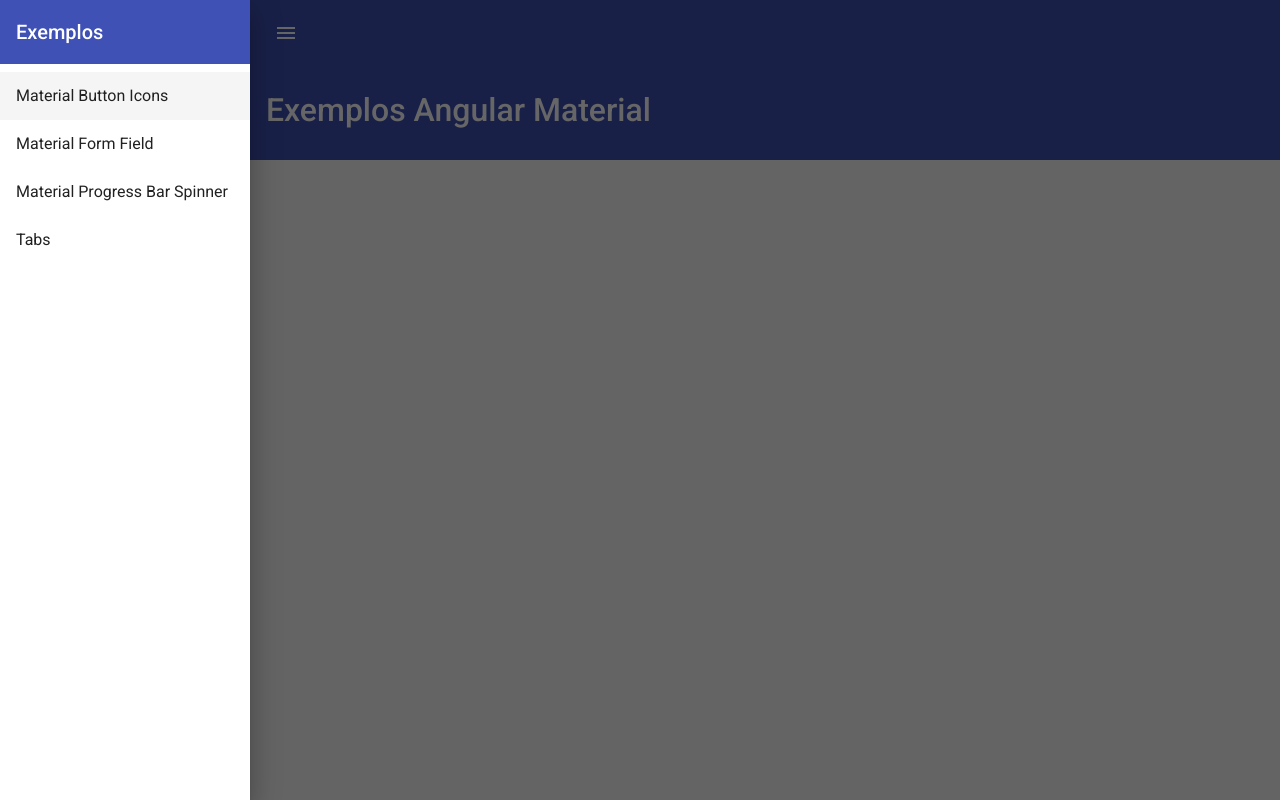
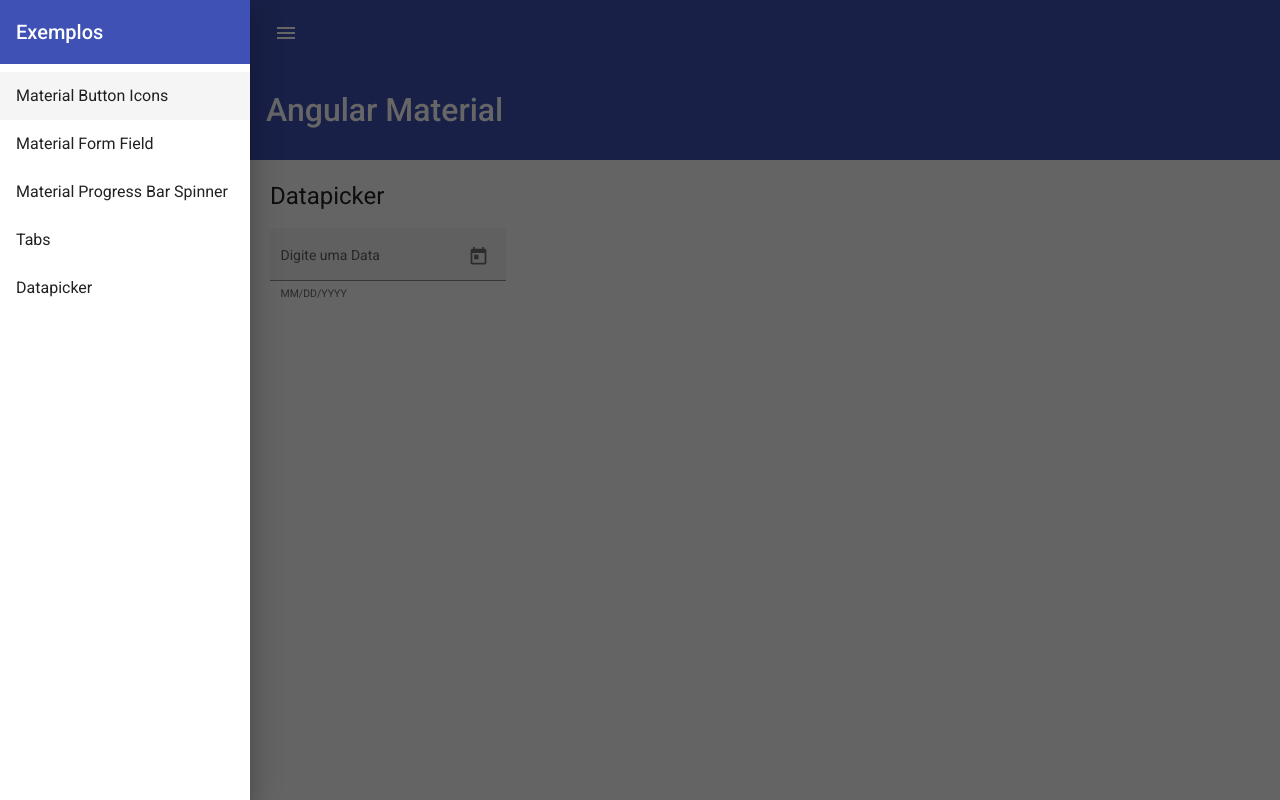
Before and after one commit to wweber-eng/01-Frontend, an Angular app in the folder 02 - Angular Material/angular-material/: page /datapicker in a window 1280 px wide. Before the commit this address led to /. Built offline with nearby package versions, Linux system fonts and the light colour scheme.

Commit message:
09 - atualização do Angular Material para inclusão do DatePicker

```diff
--- a/02 - Angular Material/angular-material/src/app/app-routing.module.ts
+++ b/02 - Angular Material/angular-material/src/app/app-routing.module.ts
@@ -4,12 +4,13 @@
 import { MaterialFormFieldsInputComponent } from './material-form-fields-input/material-form-fields-input.component';
 import { MaterialProgressSpinnerComponent } from './material-progress-spinner/material-progress-spinner.component';
 import { MaterialTabsComponent } from './material-tabs/material-tabs.component';
+import { MaterialDatapickerComponent } from './material-datapicker/material-datapicker.component';
 
 const routes: Routes = [
   {  path: 'ButtonsIcons', component: MaterialButtonsComponent  },
   {  path: 'FormFieldInput', component: MaterialFormFieldsInputComponent },
   {  path: 'ProgressBarSpinner', component: MaterialProgressSpinnerComponent },
-  {  path: 'tabs', component: MaterialTabsComponent}
+  {  path: 'datapicker', component: MaterialDatapickerComponent}
 ];
 
 @NgModule({
--- a/02 - Angular Material/angular-material/src/app/app.component.html
+++ b/02 - Angular Material/angular-material/src/app/app.component.html
@@ -13,6 +13,7 @@
       <a mat-list-item routerLink="/FormFieldInput">Material Form Field</a>
       <a mat-list-item routerLink="/ProgressBarSpinner">Material Progress Bar Spinner</a>
       <a mat-list-item routerLink="/tabs">Tabs</a>
+      <a mat-list-item routerLink="/datapicker">Datapicker</a>
     </mat-nav-list>
   </mat-sidenav>
 
@@ -26,7 +27,7 @@
       (click)="sidenav.toggle()">
         <mat-icon>menu</mat-icon>
       </button>
-      <span *ngIf="popText">Exemplos Angular Material</span>
+      <span *ngIf="popText">Angular Material</span>
       <span class="example-spacer"></span>
       <button mat-icon-button >
         <mat-icon>favorite</mat-icon>
@@ -36,7 +37,7 @@
       </button>
     </mat-toolbar>
     <mat-toolbar class="toolbar-submenu" color="primary">
-      <span *ngIf="!popText">Exemplos Angular Material</span>
+      <span *ngIf="!popText">Angular Material</span>
     </mat-toolbar>
     <div class="div-content">
       <router-outlet></router-outlet>
--- a/02 - Angular Material/angular-material/src/app/app.module.ts
+++ b/02 - Angular Material/angular-material/src/app/app.module.ts
@@ -6,19 +6,19 @@
 import { AppComponent } from './app.component';
 import { BrowserAnimationsModule } from '@angular/platform-browser/animations';
 import { MaterialModuleModule } from './material/material-module/material-module.module';
-
-
 import { MaterialButtonsComponent } from './material-buttons/material-buttons.component';
 import { MaterialFormFieldsInputComponent } from './material-form-fields-input/material-form-fields-input.component';
 import { MaterialProgressSpinnerComponent } from './material-progress-spinner/material-progress-spinner.component';
 import { MaterialTabsComponent } from './material-tabs/material-tabs.component';
+import { MaterialDatapickerComponent } from './material-datapicker/material-datapicker.component';
 @NgModule({
   declarations: [
     AppComponent,
     MaterialButtonsComponent,
     MaterialFormFieldsInputComponent,
     MaterialProgressSpinnerComponent,
-    MaterialTabsComponent
+    MaterialTabsComponent,
+    MaterialDatapickerComponent
   ],
   imports: [
     BrowserModule,
--- /dev/null
+++ b/02 - Angular Material/angular-material/src/app/material-datapicker/material-datapicker.component.html
@@ -0,0 +1,19 @@
+<h1>Datapicker</h1>
+
+
+<mat-form-field appearance="fill">
+  <mat-label>Digite uma Data</mat-label>
+  <input
+    matInput [matDatepicker]="picker"
+    [min] = "minDate"
+    [max] = "maxDate"
+  >
+  <mat-hint>MM/DD/YYYY</mat-hint>
+  <mat-datepicker-toggle matSuffix [for]="picker"></mat-datepicker-toggle>
+  <mat-datepicker
+    #picker
+    [startAt]="startDate"
+    [touchUi]="IstouchDevice"
+  >
+  </mat-datepicker>
+</mat-form-field>
--- /dev/null
+++ b/02 - Angular Material/angular-material/src/app/material-datapicker/material-datapicker.component.ts
@@ -0,0 +1,25 @@
+import { Component } from '@angular/core';
+import { Platform } from '@angular/cdk/platform';
+
+
+@Component({
+  selector: 'app-material-datapicker',
+  templateUrl: './material-datapicker.component.html',
+  styleUrls: ['./material-datapicker.component.scss']
+})
+
+export class MaterialDatapickerComponent {
+  public startDate = new Date(2024, 7, 14);
+  public minDate = new Date(20024, 6, 1);
+  public maxDate = new Date(20024,12, 1);
+
+  constructor(private platform: Platform){}
+
+  ngOnInit(): void {
+
+  }
+
+  get IstouchDevice(){
+    return this.platform.ANDROID || this.platform.IOS
+  }
+}
```
Also changed, not shown: 02 - Angular Material/angular-material/src/app/material/material-module/material-module.module.ts (+6 -2 lines), 02 - Angular Material/angular-material/src/app/material-datapicker/material-datapicker.component.scss (added), 1 other file (tests, documents, lock files or other folders).
